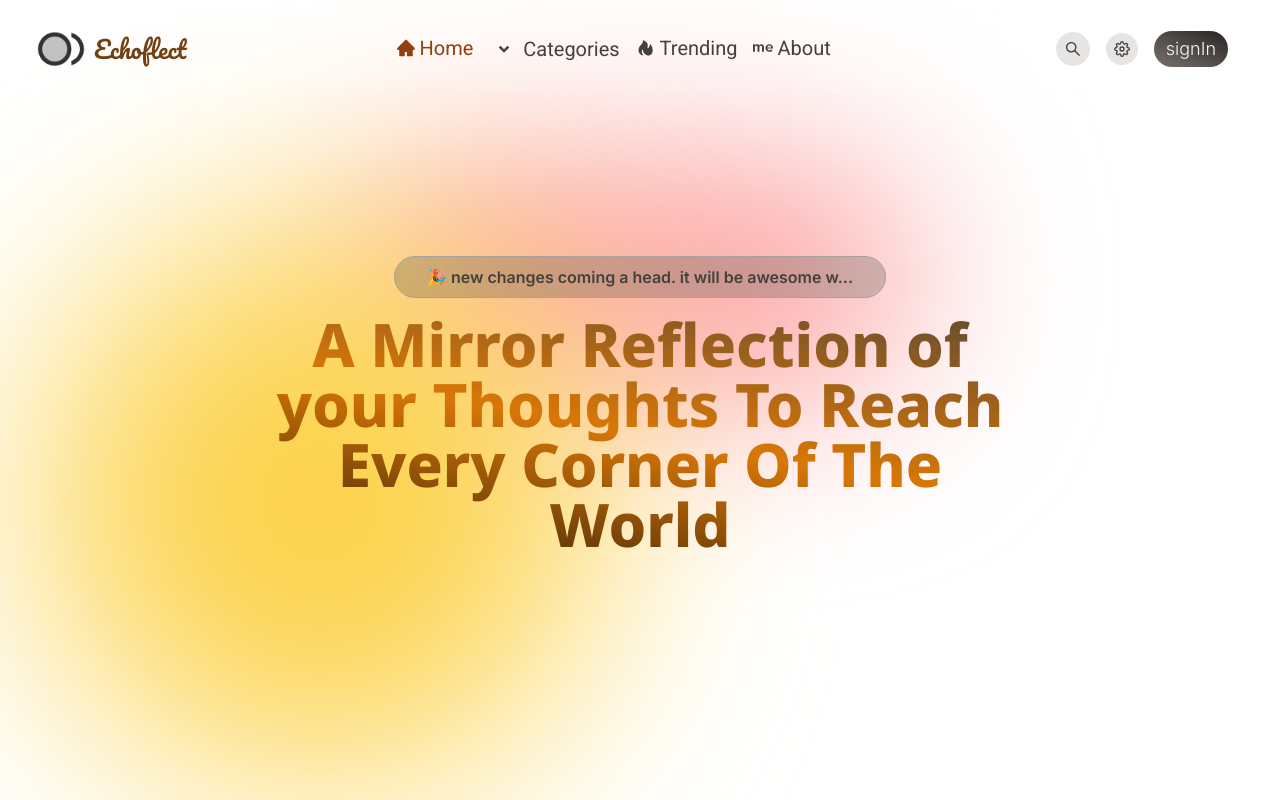
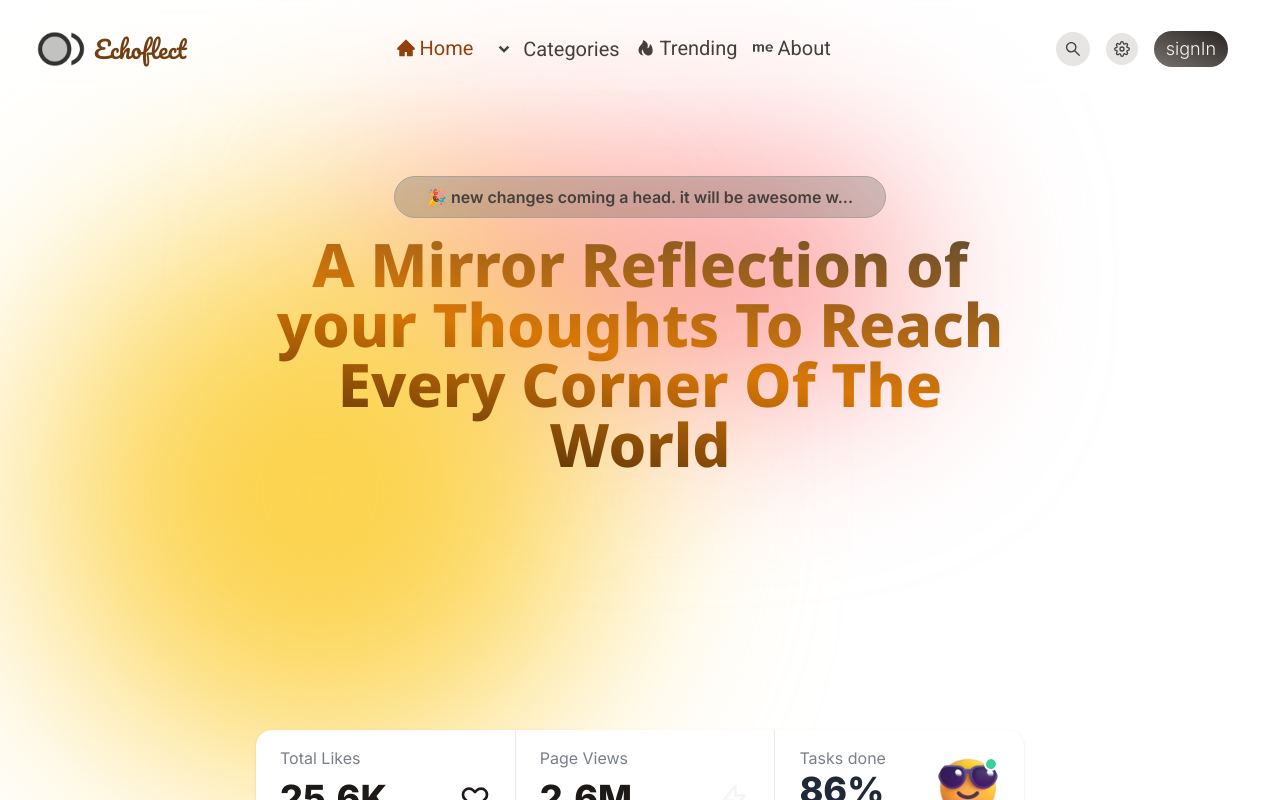
Before and after one commit to Amanuel-1/echoflect, a Next.js app: page / in a window 1280 px wide. Shown: the top 800 px of the page. Built offline with nearby package versions, Linux system fonts and the light colour scheme; no server answers.

Commit message:
fix:herotitle position fix

```diff
--- a/app/(site)/page.tsx
+++ b/app/(site)/page.tsx
@@ -52,7 +52,7 @@ export default  function Home() {
       <div className="z-10 absolute top-[10%] left-1/4 -translate-x-1/2 2-[8rem] md:w-[35rem] h-[35rem] rounded-full bg-amber-300 dark:bg-[rgba(85,22,22,0.5)] blur-[110px]"></div>
       </div>
       <div className="landingPage z-10 flex flex-col gap-[6rem] justify-center items-center  text-stone-700">
-      <div className="z-10 w-full hero flex  flex-col flex-wrap gap-4 py-[10rem] text-stone-700 dark:text-stone-300 text-center">
+      <div className="z-10 w-full hero flex  flex-col flex-wrap gap-4 pt-[5rem] pb-[10rem] text-stone-700 dark:text-stone-300 text-center">
         <div className=" announcement w-fit py-2 px-8 rounded-[50px] bg-[rgba(20,30,20,.2)] backdrop-blur-sm border border-stone-400 font-semibold hover:scale-95 transition-all duration-500 cursor-pointer">
           {shortener("🎉 new changes coming a head. it will be awesome when finished",50)}
         </div>
@@ -61,7 +61,7 @@ export default  function Home() {
         </h1>
       </div>
 
-        <div className="stats shadow w-full md:w-[60%] dark:bg-stone-900 ">
+        <div className="stats shadow w-full md:w-[60%] dark:bg-stone-900  ">
 
           <div className="stat">
             <div className="stat-figure text-primary">
```
